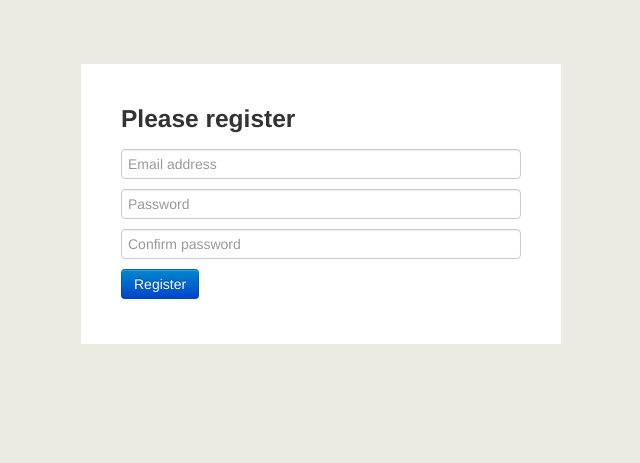
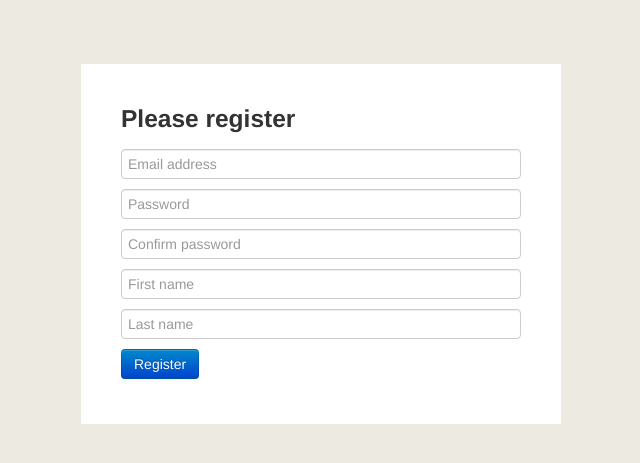
Before and after one commit to pcooksey/pgmuseum, a Django app: page /accounts/register/ in a window 1280 px wide. Shown: the top 463 px of the page, without its empty margins (319-959 px from the left). Run offline with Django 3.2, Linux system fonts and the light colour scheme.

Commit message:
Registration now works

```diff
--- a/accounts/templates/accounts/index.html
+++ b/accounts/templates/accounts/index.html
@@ -6,7 +6,7 @@
     <link rel="stylesheet" type="text/css" href="{% static "styles.css" %}" />
   </head>
   <body id="loginContainer">
-    <form class="form-signin">
+    <form class="form-signin" action="" method="post">
       {% csrf_token %}
       <h3 class="form-signin-heading">Please sign in</h3>
       <input type="email" class="input-block-level" placeholder="Email address">
--- a/accounts/templates/accounts/register.html
+++ b/accounts/templates/accounts/register.html
@@ -6,13 +6,18 @@
     <link rel="stylesheet" type="text/css" href="{% static "styles.css" %}" />
   </head>
   <body id="loginContainer">
-    <form class="form-signin">
+    <form autocomplete="off" class="form-signin" action="" method="post">
       {% csrf_token %}
       <h3 class="form-signin-heading">Please register</h3>
-      <input type="email" class="input-block-level" placeholder="Email address">
-      <input type="password" class="input-block-level" placeholder="Password">
-      <input type="password" class="input-block-level" placeholder="Confirm password">
-      <button class="btn btn-primary" name="register" type="submit">Register</button>
+      <input id="email" type="email" class="input-block-level" name="email" placeholder="Email address">
+      <input type="password" class="input-block-level" name="password" placeholder="Password">
+      <input type="password" class="input-block-level" name="confirmPassword" placeholder="Confirm password">
+      <input type="text" class="input-block-level" name="firstName" placeholder="First name">
+      <input type="text" class="input-block-level" name="lastName" placeholder="Last name">
+      <button class="btn btn-primary" name="createAccount" type="submit">Register</button>
+      {% if error %}
+        <span class="label label-important">{{ error }}</span>
+      {% endif %}
     </form>
     <script src="http://code.jquery.com/jquery.js"></script>
     <script src="{% static "bootstrap.min.js" %}"></script>
--- a/accounts/views.py
+++ b/accounts/views.py
@@ -1,13 +1,50 @@
 from django.shortcuts import render
 from django.http import HttpResponse
+from django.shortcuts import redirect
 from django import forms
+from django.contrib.auth.models import User
 
 def index(request):
   context = {}
 
-  return render(request, "accounts/index.html", context)
+  if "register" in request.POST:
+    return redirect("/accounts/register/")
+  elif "signin" in request.POST:
+    return HttpResponse("login")
+  else:
+    return render(request, "accounts/index.html", context)
 
 def register(request):
   context = {}
 
+  if "createAccount" in request.POST:
+    email = request.POST["email"]
+    password = request.POST["password"]
+    confirmPassword = request.POST["confirmPassword"]
+    firstName = request.POST["firstName"]
+    lastName = request.POST["lastName"]
+
+    if email and password and firstName and lastName and password == confirmPassword:
+      object, created = User.objects.get_or_create(username = email)
+
+      if created:
+        object.email = email
+        object.first_name = firstName
+        object.last_name = lastName
+        object.set_password(password)
+        object.save()
+
+        return redirect("/accounts/")
+      else:
+        return errorMessage(request, "User already exists!")
+    elif password != confirmPassword:
+      return errorMessage(request, "Your passwords do not match!")
+    else:
+      return errorMessage(request, "Please enter information in every field!")
+  else:
+    return render(request, "accounts/register.html", context)
+
+def errorMessage(request, error):
+  context = {"error": error}
+
   return render(request, "accounts/register.html", context)
```
